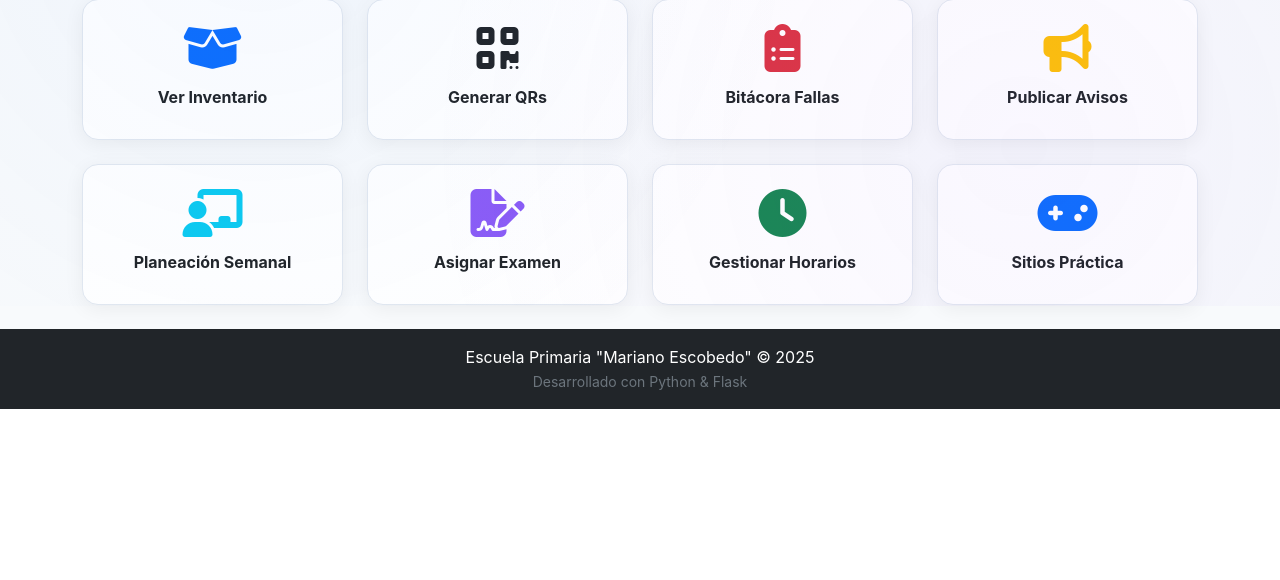
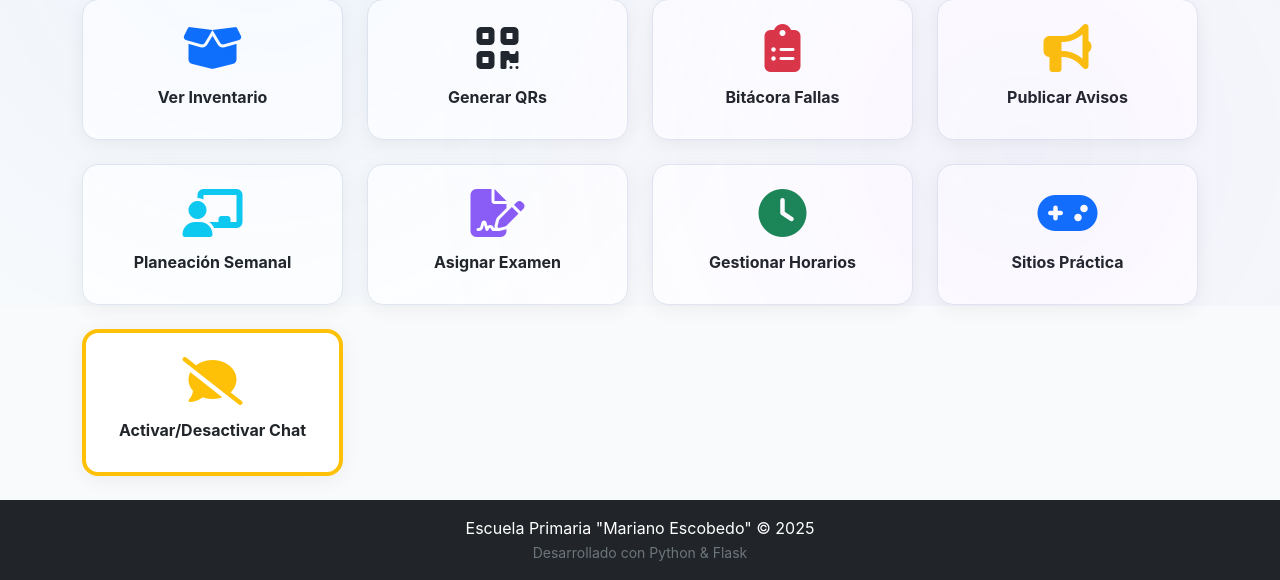
Before and after one commit to vicmvg/taller-computoV2, a Flask app: page /admin in a window 1280 px wide. Shown: the part 494-1074 px from the top of the page. Before the commit the page ends 903 px from the top, so only its background shows below. Run offline with Flask 3, Linux system fonts and the light colour scheme; the visitor is signed in with stand-in values (Sample User, id 1).

Commit message:
chat alumnos

```diff
--- a/app.py
+++ b/app.py
@@ -3,7 +3,7 @@ import boto3
 import qrcode
 import io  # Para manejar archivos en memoria
 from datetime import datetime, timedelta, date  # Añadido timedelta aquí
-from flask import Flask, render_template, request, redirect, url_for, flash, send_from_directory, session, send_file
+from flask import Flask, render_template, request, redirect, url_for, flash, send_from_directory, session, send_file, jsonify
 from flask_sqlalchemy import SQLAlchemy
 from werkzeug.utils import secure_filename
 from werkzeug.security import generate_password_hash, check_password_hash
@@ -163,6 +163,21 @@ class Plataforma(db.Model):
     nombre = db.Column(db.String(50))
     url = db.Column(db.String(500))
     icono = db.Column(db.String(50)) # Guardaremos la clase de FontAwesome (ej: 'fa-code')
+
+# --- MODELOS PARA EL CHAT ---
+
+class Mensaje(db.Model):
+    id = db.Column(db.Integer, primary_key=True)
+    alumno_id = db.Column(db.Integer, db.ForeignKey('usuario_alumno.id'))
+    nombre_alumno = db.Column(db.String(100)) # Guardamos el nombre para no hacer tantas consultas
+    grado_grupo = db.Column(db.String(20))    # Para filtrar: "6A" solo lee "6A"
+    contenido = db.Column(db.Text)
+    fecha = db.Column(db.DateTime, default=datetime.utcnow)
+
+class Configuracion(db.Model):
+    # Una tabla simple para guardar ajustes globales (como el switch del chat)
+    clave = db.Column(db.String(50), primary_key=True) # Ej: "chat_activo"
+    valor = db.Column(db.String(50)) # Ej: "True" o "False"
 
 # --- FUNCIONES AUXILIARES (HELPER FUNCTIONS) ---
 
@@ -502,11 +517,98 @@ def admin_dashboard():
     alumnos_activos = UsuarioAlumno.query.filter_by(activo=True).count()
     total_entregas = EntregaAlumno.query.count()
 
+    # Verificar estado del chat
+    config = Configuracion.query.get('chat_activo')
+    chat_activo = True if not config or config.valor == 'True' else False
+
     return render_template('admin/dashboard.html',
                          total_equipos=equipos,
                          reparaciones=pendientes,
                          alumnos_activos=alumnos_activos,
-                         total_entregas=total_entregas)
+                         total_entregas=total_entregas,
+                         chat_activo=chat_activo)
+
+# --- RUTAS DEL CHAT (SISTEMA DE MENSAJERÍA) ---
+
+# 1. INTERRUPTOR DEL PROFE
+@app.route('/admin/chat/toggle')
+def toggle_chat():
+    if 'user' not in session or session.get('tipo_usuario') != 'profesor':
+        return redirect(url_for('login'))
+
+    # Buscar la configuración, si no existe la creamos
+    config = Configuracion.query.get('chat_activo')
+    if not config:
+        config = Configuracion(clave='chat_activo', valor='True')
+        db.session.add(config)
+
+    # Invertir el valor (Si es True pasa a False y viceversa)
+    if config.valor == 'True':
+        config.valor = 'False'
+        flash('Chat desactivado para todos los alumnos.', 'secondary')
+    else:
+        config.valor = 'True'
+        flash('Chat activado. Los alumnos pueden conversar.', 'success')
+
+    db.session.commit()
+    return redirect(url_for('admin_dashboard'))
+
+# 2. ENVIAR MENSAJE (ALUMNO)
+@app.route('/api/chat/enviar', methods=['POST'])
+def enviar_mensaje():
+    if 'alumno_id' not in session:
+        return {'status': 'error', 'msg': 'No logueado'}, 403
+
+    # Verificar si el chat está activo
+    config = Configuracion.query.get('chat_activo')
+    if config and config.valor == 'False':
+        return {'status': 'error', 'msg': 'Chat desactivado por el profesor'}, 403
+
+    contenido = request.form.get('mensaje')
+    if not contenido or contenido.strip() == '':
+        return {'status': 'error', 'msg': 'Mensaje vacío'}, 400
+
+    # Guardar mensaje
+    nuevo = Mensaje(
+        alumno_id=session['alumno_id'],
+        nombre_alumno=session['alumno_nombre'],
+        grado_grupo=session['alumno_grado'], # Ej: "6A"
+        contenido=contenido
+    )
+    db.session.add(nuevo)
+    db.session.commit()
+
+    return {'status': 'ok'}
+
+# 3. LEER MENSAJES (ALUMNO)
+@app.route('/api/chat/obtener')
+def obtener_mensajes():
+    if 'alumno_id' not in session:
+        return {'status': 'error'}, 403
+
+    # Obtener mensajes SOLO de mi grupo (últimos 50)
+    mi_grupo = session['alumno_grado']
+    mensajes = Mensaje.query.filter_by(grado_grupo=mi_grupo).order_by(Mensaje.fecha.asc()).all()
+
+    # Verificar estado del chat
+    config = Configuracion.query.get('chat_activo')
+    chat_activo = True if not config or config.valor == 'True' else False
+
+    # Convertir a JSON para que Javascript lo entienda
+    lista_mensajes = []
+    for m in mensajes:
+        es_mio = (m.alumno_id == session['alumno_id'])
+        lista_mensajes.append({
+            'nombre': 'Yo' if es_mio else m.nombre_alumno,
+            'texto': m.contenido,
+            'es_mio': es_mio,
+            'hora': m.fecha.strftime('%H:%M')
+        })
+
+    return {
+        'mensajes': lista_mensajes,
+        'activo': chat_activo
+    }
 
 # --- RUTAS DE GESTIÓN DE ALUMNOS Y ASISTENCIA ---
 
--- a/templates/admin/dashboard.html
+++ b/templates/admin/dashboard.html
@@ -123,7 +123,6 @@
                 </div>
             </a>
         </div>
-        <!-- NUEVO BOTÓN PARA PLATAFORMAS -->
         <div class="col-md-3 col-6">
             <a href="{{ url_for('gestionar_plataformas') }}" class="text-decoration-none">
                 <div class="glass-card text-center p-4 hover-lift">
@@ -132,6 +131,15 @@
                 </div>
             </a>
         </div>
+        <!-- NUEVO BOTÓN PARA ACTIVAR/DESACTIVAR CHAT -->
+        <div class="col-md-3 col-6">
+            <a href="{{ url_for('toggle_chat') }}" class="text-decoration-none">
+                <div class="glass-card text-center p-4 hover-lift border-warning border-top border-4">
+                    <i class="fas fa-comment-slash fa-3x text-warning mb-3"></i>
+                    <h6 class="fw-bold text-dark">Activar/Desactivar Chat</h6>
+                </div>
+            </a>
+        </div>
     </div>
 </div>
 {% endblock %}
```
